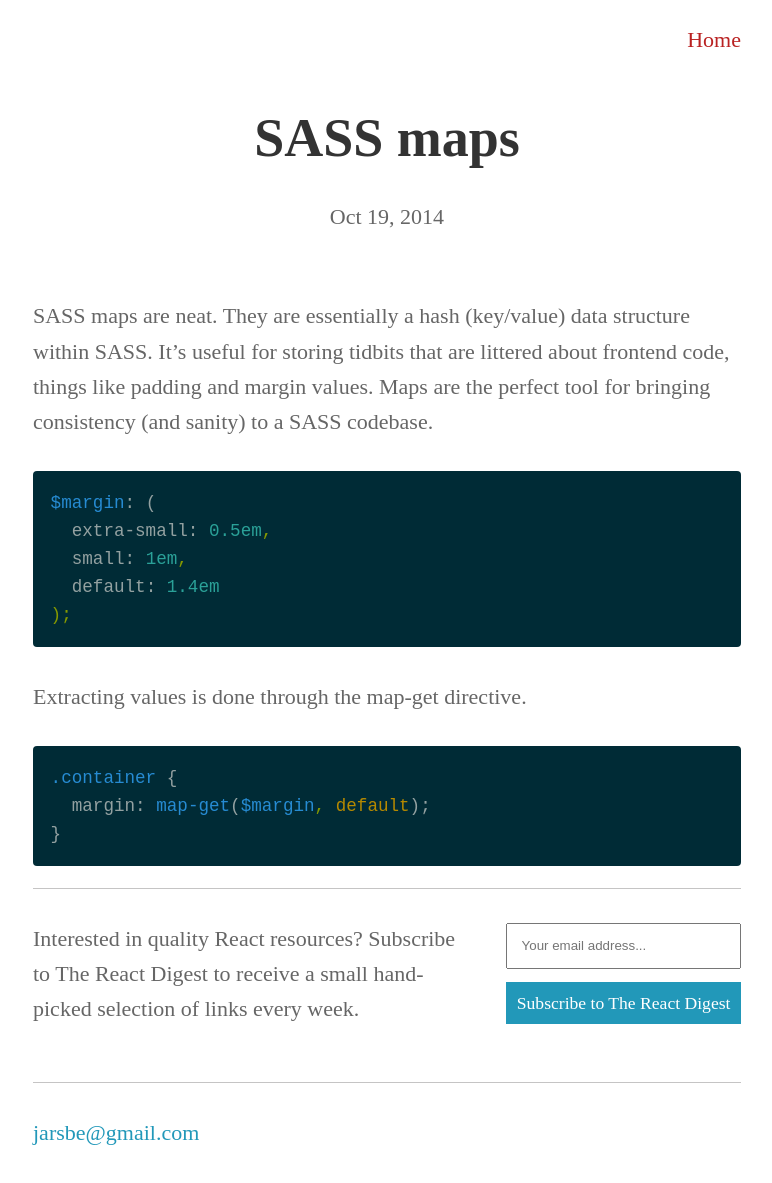
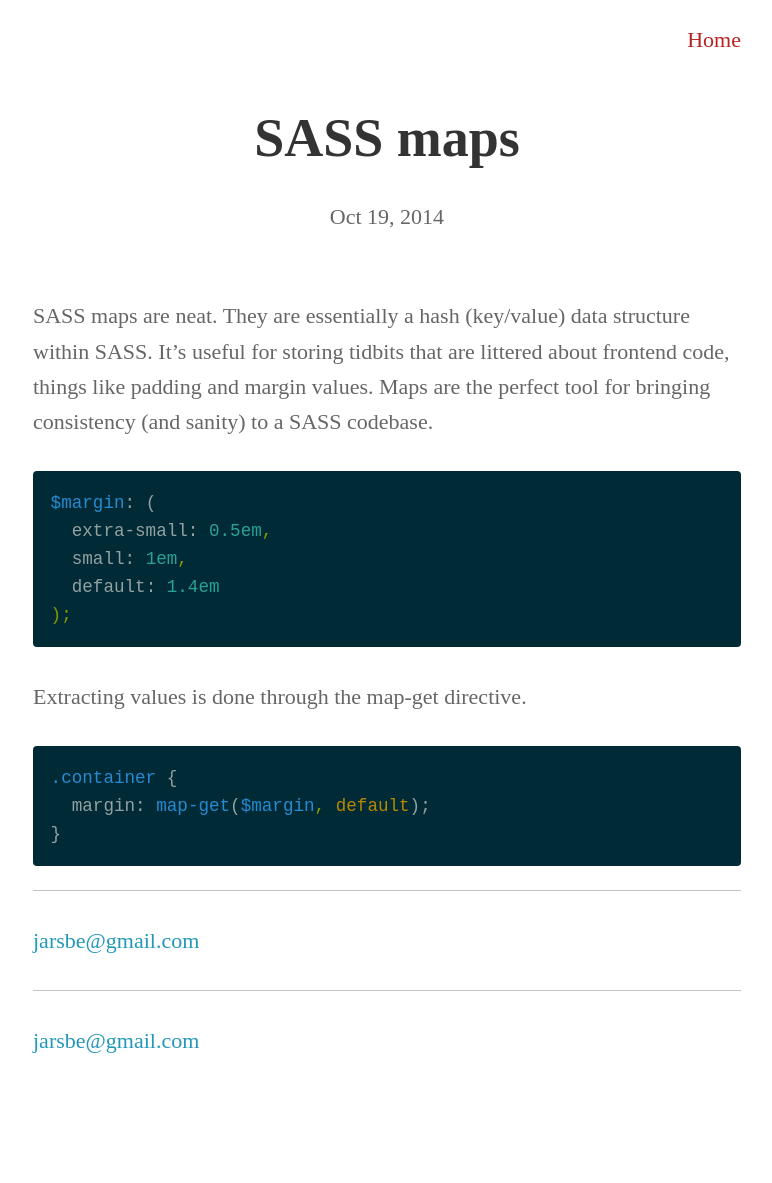
Before and after one commit to jackcallister/jarsbe.github.io, a Jekyll site: the page built from _posts/2014-10-19-sass-maps.markdown, in a window 1280 px wide. Shown: the whole page, without its empty margins (253-1025 px from the left). Built offline with Jekyll 4.4.1, drawn with Linux system fonts in a browser that asks for light colours; after the commit the page ends 1090 px from its top, so only the background shows below that.

Commit message:
Update post.html

```diff
--- a/_layouts/post.html
+++ b/_layouts/post.html
@@ -14,18 +14,8 @@ layout: default
   {{ content }}
 </article>
 
-<footer class='revue'>
-  <div class='revue-info'>
-    <p>Interested in quality React resources? Subscribe to The React Digest to receive a small hand-picked selection of links every week.</p>
-  </div>
-  <div id="revue-embed">
-    <form action="https://www.getrevue.co/profile/the-react-digest/add_subscriber" method="post" id="revue-form" name="revue-form"  target="_blank">
-    <div class="revue-form-group">
-      <input class="revue-form-field" placeholder="Your email address..." type="email" name="member[email]" id="member_email">
-    </div>
-    <div class="revue-form-actions">
-      <input type="submit" value="Subscribe to The React Digest" name="member[subscribe]" id="member_submit">
-    </div>
-    </form>
-  </div>
+<footer>
+  <p>
+    <a href="mailto:jarsbe@gmail.com">jarsbe@gmail.com</a><br>
+  </p>
 </footer>
```
